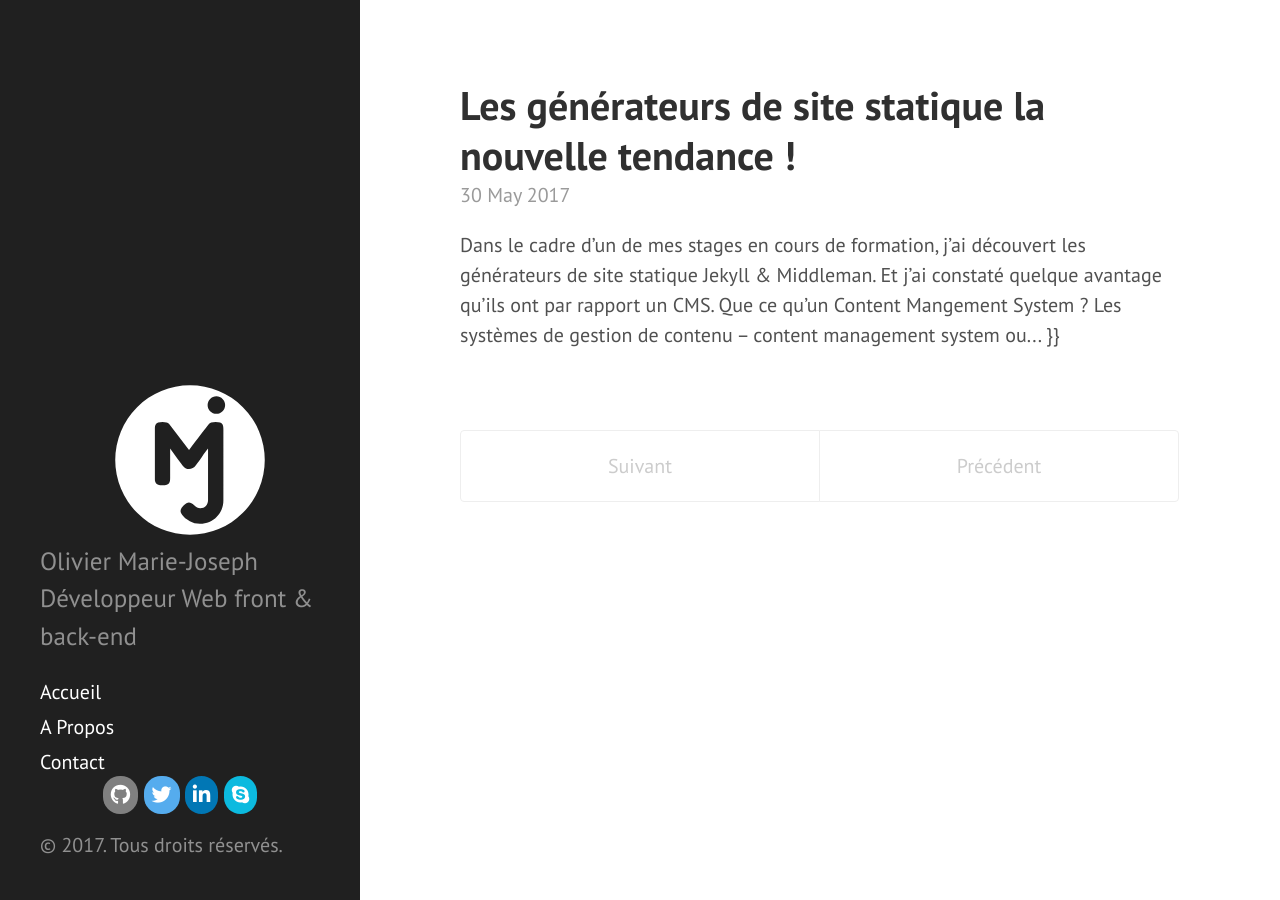
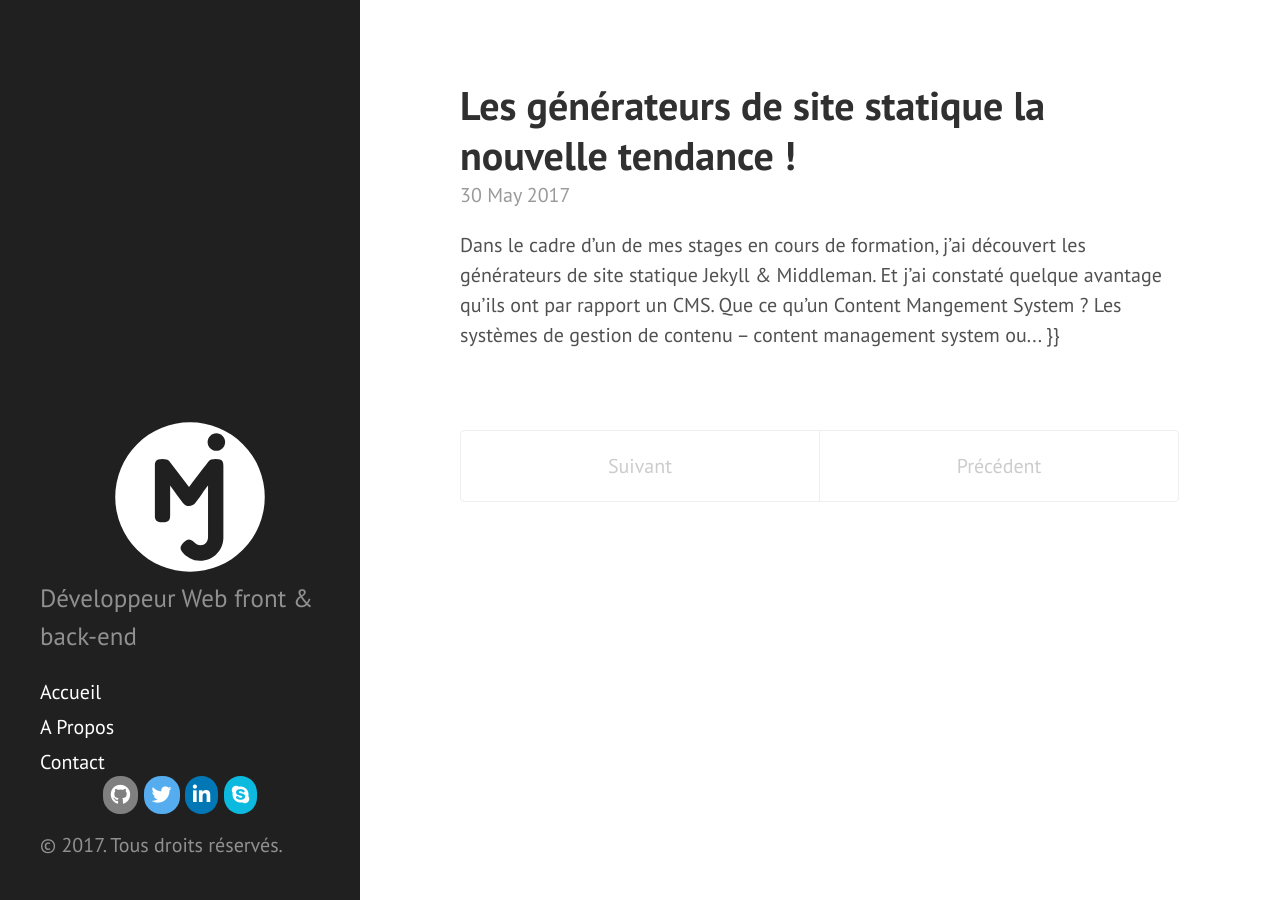
Before and after one commit to olivier-mj/olivier-mj.github.io, a Jekyll site: the page built from index.html, in a window 1280 px wide. Built offline with Jekyll 4.4.1, drawn with Linux system fonts in a browser that asks for light colours; nearby versions of some CDN libraries; the list of posts is cut into pages by our own code.

Commit message:
modification config

```diff
--- a/_config.yml
+++ b/_config.yml
@@ -7,10 +7,10 @@
 
 # Setup
 locale: fr-FR
-title: Olivier Marie-Joseph
+title: Portfolio d'Olivier Marie-Joseph BTS SIO SLAM
 name: Olivier Marie-Joseph
 tagline: 'Portfolio'
-description: 'Olivier Marie-Joseph <br> Développeur Web front & back-end'
+description: 'Développeur Web front & back-end'
 url:
 baseurl: https://olivier-mj.github.io/
 
@@ -30,7 +30,6 @@
 - jekyll-paginate
 - github-pages
 
-destination: public
 
 paginate: 5
 
```
